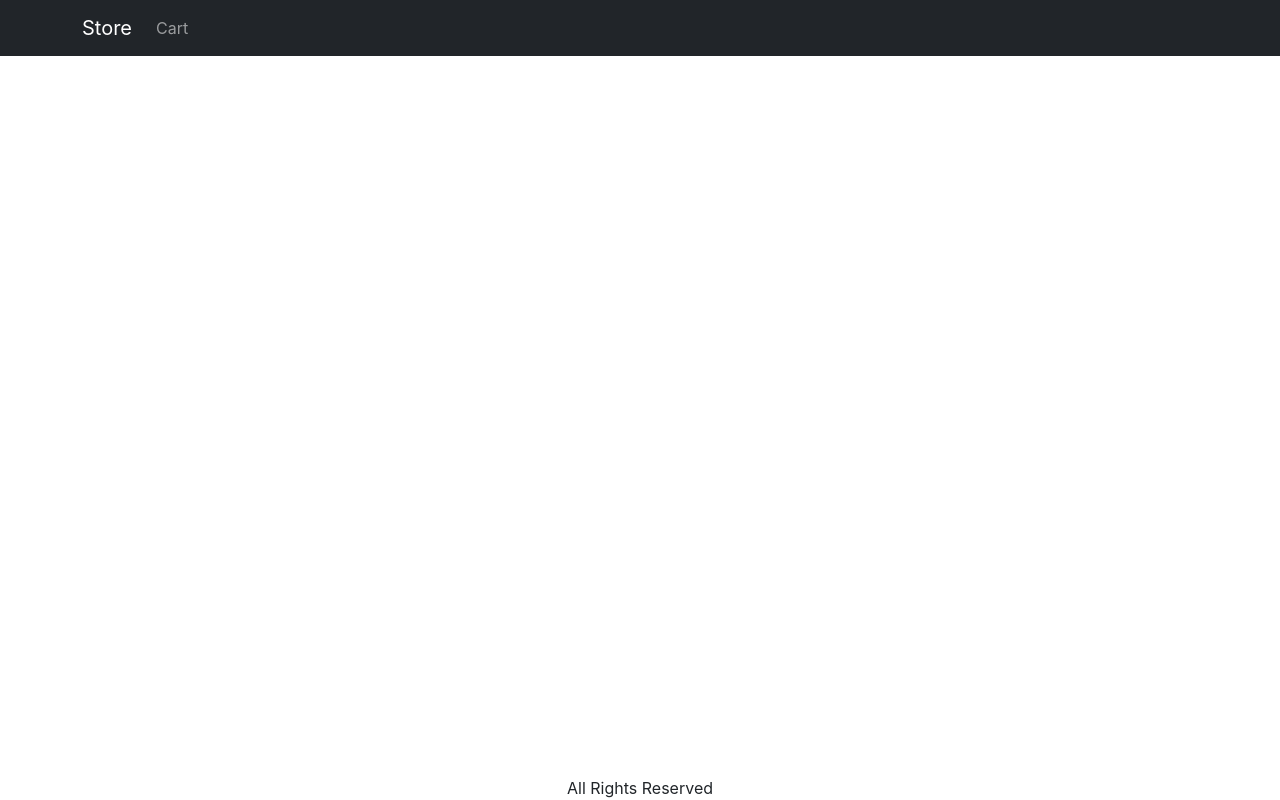
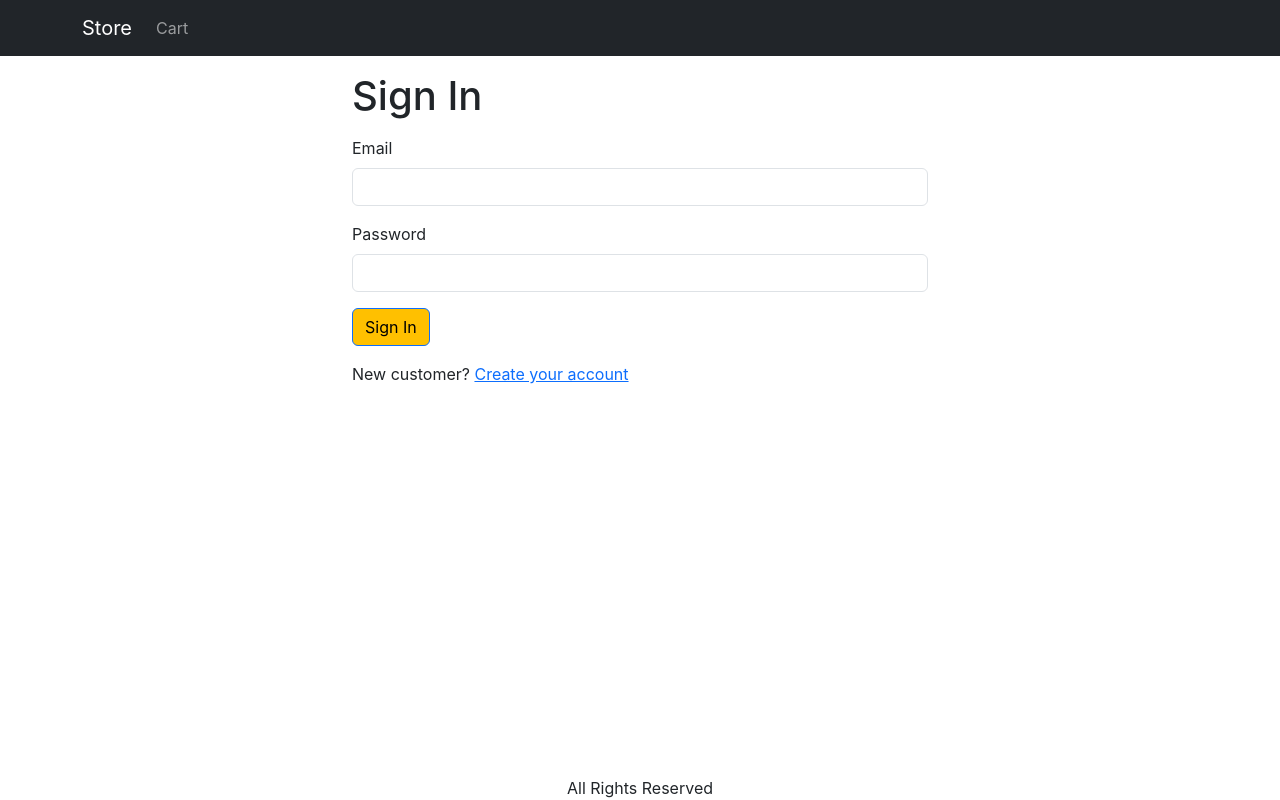
Before and after one commit to AndreasOun/mern-ecommerce-store, a React (Create React App) app in the folder ecommerce/ecommerce-frontend/: page /1 in a window 1280 px wide. Built offline with nearby package versions, Linux system fonts and the light colour scheme.

Commit message:
Sign in UI

```diff
--- a/ecommerce/ecommerce-frontend/src/App.js
+++ b/ecommerce/ecommerce-frontend/src/App.js
@@ -9,6 +9,7 @@
 import { useContext } from 'react';
 import { Store } from './Store';
 import CartScreen from './screens/CartScreen';
+import SingInScreen from './screens/SingInScreen';
 
 function App() {
   const { state } = useContext(Store);
@@ -40,6 +41,7 @@
         <Routes>
           <Route path="/product/:slug" element={<ProductScreen/>} />
           <Route path="/cart" element={<CartScreen />} />
+          <Route path="/:signin" element={<SingInScreen />} />
           <Route path="/" element={<HomeScreen />} />
         </Routes>
       </Container>
--- a/ecommerce/ecommerce-frontend/src/index.css
+++ b/ecommerce/ecommerce-frontend/src/index.css
@@ -51,3 +51,7 @@
 .img-thumbnails {
   height: 80px;
 }
+
+.small-container {
+  max-width: 600px;
+}
--- /dev/null
+++ b/ecommerce/ecommerce-frontend/src/screens/SingInScreen.js
@@ -0,0 +1,38 @@
+import { Link, useLocation } from "react-router-dom";
+import Container from 'react-bootstrap/Container';
+import Form from 'react-bootstrap/Form';
+import Button from 'react-bootstrap/Button';
+import { Helmet } from 'react-helmet-async';
+
+export default function SingInScreen (){
+
+    const { search } = useLocation();
+    const redirectInUrl = new URLSearchParams(search).get('redirect');
+    const redirect = redirectInUrl ? redirectInUrl : '/';
+
+    return (
+        <Container className='small-container'>
+            <Helmet>
+                <title>Sign In</title>
+            </Helmet>
+            <h1 className='my-3'>Sign In</h1>
+            <Form>
+                <Form.Group className='mb-3' controllId='email'>
+                    <Form.Label>Email</Form.Label>
+                    <Form.Control type='email' required />
+                </Form.Group>
+                <Form.Group className='mb-3' controllId='password'>
+                    <Form.Label>Password</Form.Label>
+                    <Form.Control type='password' required />
+                </Form.Group>
+                <div className='mb-3'>
+                    <Button type='sumbit'>Sign In</Button>
+                </div>
+                <div className='mb-3'>
+                    New customer? {' '}
+                     <Link to={`/signup?redirect=${redirect}`}>Create your account</Link>
+                </div>
+            </Form>
+        </Container>
+    )
+}
```
Also changed, not shown: ecommerce/ecommerce-frontend/src/screens/PaymentScreen.js (deleted).
